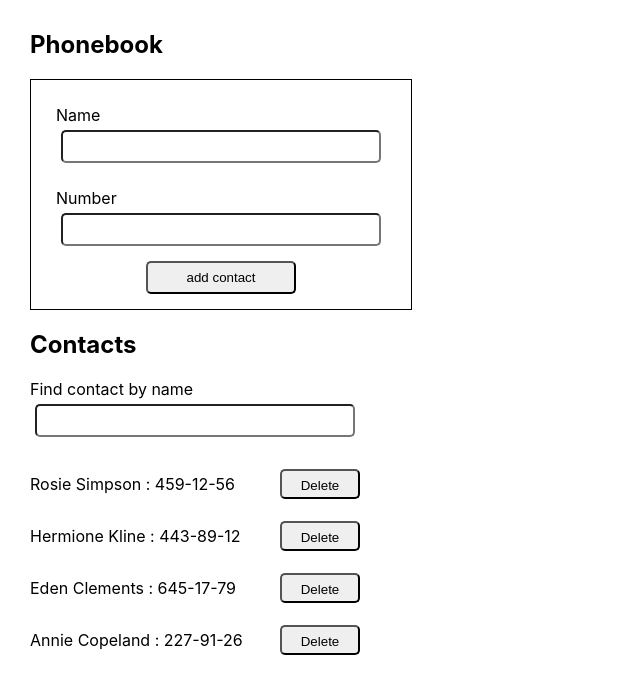
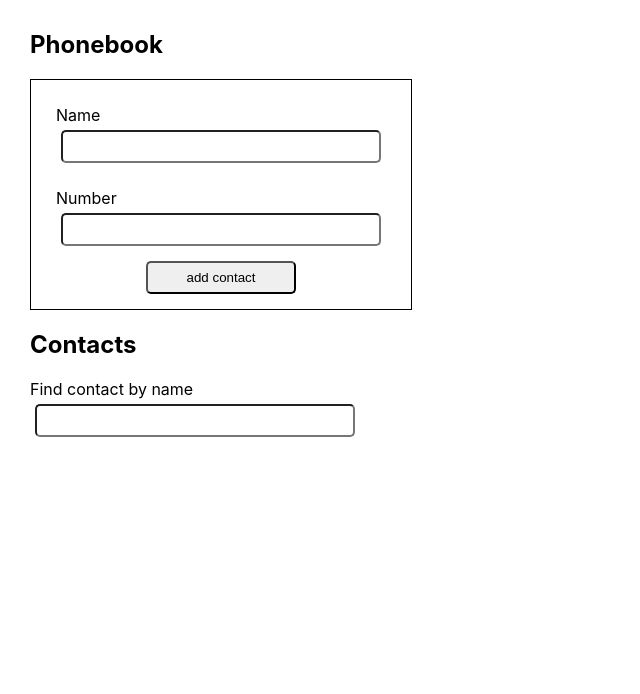
Before and after one commit to MaksymStepanenko/goit-react-hw-02-phonebook, a React (Create React App) app: page / in a window 1280 px wide. Shown: the top 694 px of the page, without its empty margins (0-640 px from the left). Built offline with nearby package versions, Linux system fonts and the light colour scheme.

Commit message:
add localStorage

```diff
--- a/src/components/App.jsx
+++ b/src/components/App.jsx
@@ -8,10 +8,6 @@ import css from './App.module.css';
 class App extends Component {
   state = {
     contacts: [
-      { id: 'id-1', name: 'Rosie Simpson', number: '459-12-56' },
-      { id: 'id-2', name: 'Hermione Kline', number: '443-89-12' },
-      { id: 'id-3', name: 'Eden Clements', number: '645-17-79' },
-      { id: 'id-4', name: 'Annie Copeland', number: '227-91-26' },
     ],
     filters: '',
   };
@@ -51,6 +47,21 @@ class App extends Component {
     }));
   };
 
+  componentDidMount() {
+    const stringifiedContact = localStorage.getItem('contact');
+    const contacts = JSON.parse(stringifiedContact) ?? [];
+
+    this.setState({ contacts });
+  }
+
+  componentDidUpdate(prevProps, prevState) {
+
+    if (prevState.contacts.length !== this.state.contacts.length) {
+      const stringifiedContact = JSON.stringify(this.state.contacts);
+      localStorage.setItem('contact', stringifiedContact);
+    }
+  }
+
   render() {
     return (
       <div className={css.appwrap}>
```
